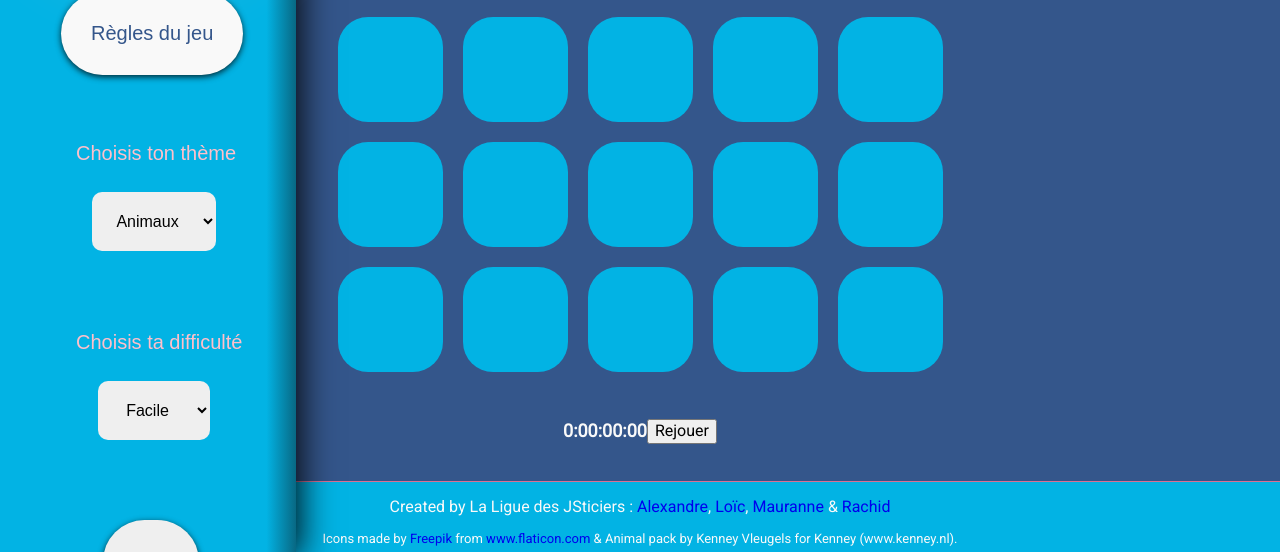
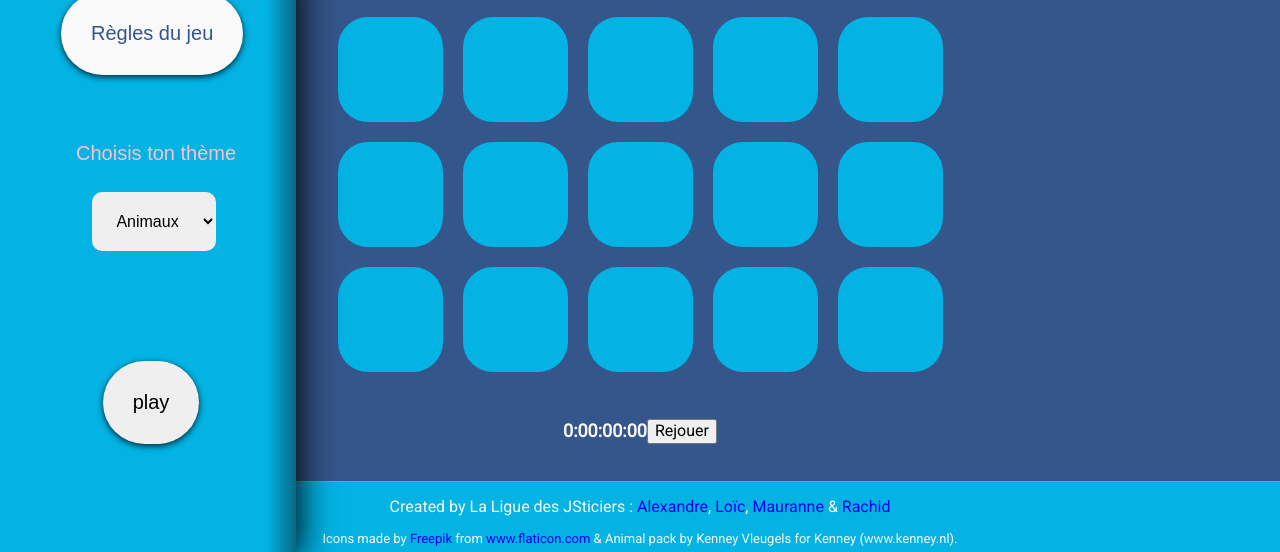
Before and after one commit to Rachid-L/JSticiers-s-memory, a website: page index.html in a window 1280 px wide. Shown: the part 268-820 px from the top of the page. Drawn offline with Linux system fonts and the light colour scheme.

Commit message:
deleting the difficulty selection button

```diff
--- a/css/style.css
+++ b/css/style.css
@@ -180,28 +180,7 @@ button:hover {
   font-family: Arial, Helvetica, sans-serif;
 }
 
-#text {
-  color: pink;
-  position: fixed;
-  margin-bottom: 10px;
-  margin-top: 30px;
-  margin-left: -75px;
-  font-family: Arial, Helvetica, sans-serif;
-  font-size: 20px;
-}
-
-.mode {
-  margin-top: 100px;
-  margin-left: 45px;
-  padding: 20px;
-  text-align: center;
-  border-style: none;
-  border-radius: 10px;
-  font-family: Arial, Helvetica, sans-serif;
-}
-
 /*Disposition des cartes*/
-
 
 .card {
   height: 100px;
@@ -316,8 +295,6 @@ input[type="checkbox"] {
 
 }
 
-
-
 /*RESPONSIVE*/
 
 @media screen and (max-width: 900px) {
@@ -356,15 +333,6 @@ input[type="checkbox"] {
     margin-left: -89px;
   }
 
-  #text {
-    font-size: 17px;
-    margin-left: -89px;
-  }
-
-  .mode {
-    margin-left: 0px;
-  }
-
   button.plays {
     margin-left: -10px;
   }
--- a/index.html
+++ b/index.html
@@ -49,14 +49,6 @@
             <select class="theme" id="selectedTheme" name="selectedTheme">
                 <option value="animals">Animaux</option>
                 <option value="starwars">Starwars</option>
-            </select>
-            <div class="btn">
-            <label for="dificult" class="mode" id="text">Choisis ta difficulté</label>
-            </div>
-            <select class="mode" id="dificult" name="dificult">
-                <option value="">Facile</option>
-                <option value="">Normal</option>
-                <option value="">Difficile</option>
             </select>
             <div class="btn">
                 <button  class="plays" id="play" onclick="play()"><b id="start"></b>play</button>
--- a/js/chrono.js
+++ b/js/chrono.js
@@ -6,11 +6,9 @@ function play() {
     increment();
     document.getElementById("start").innerHTML = "";
     audioplay.play();
-
   } else {
     running = 0;
     document.getElementById("start").innerHTML = "";
-
   }
 }
 
```
